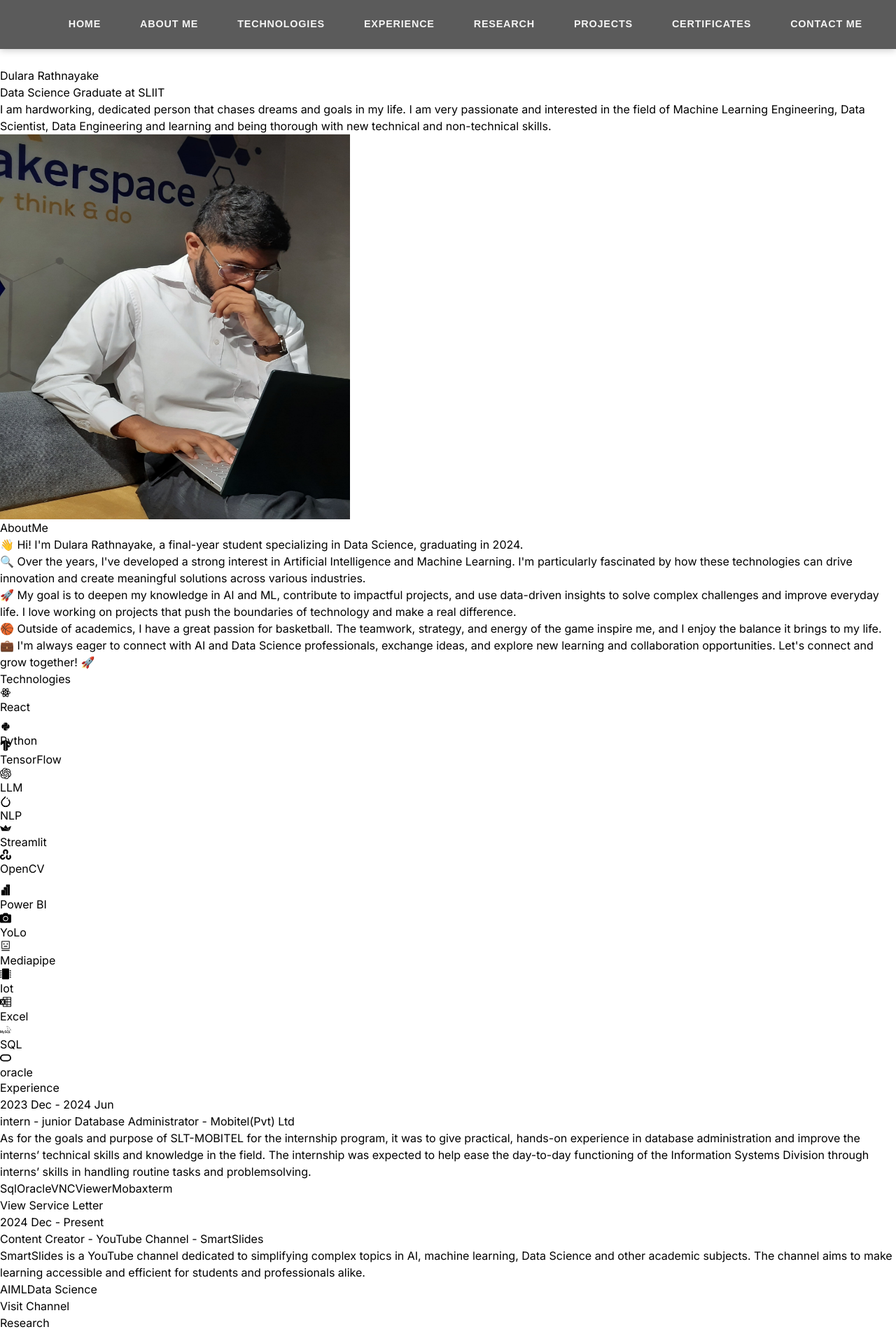
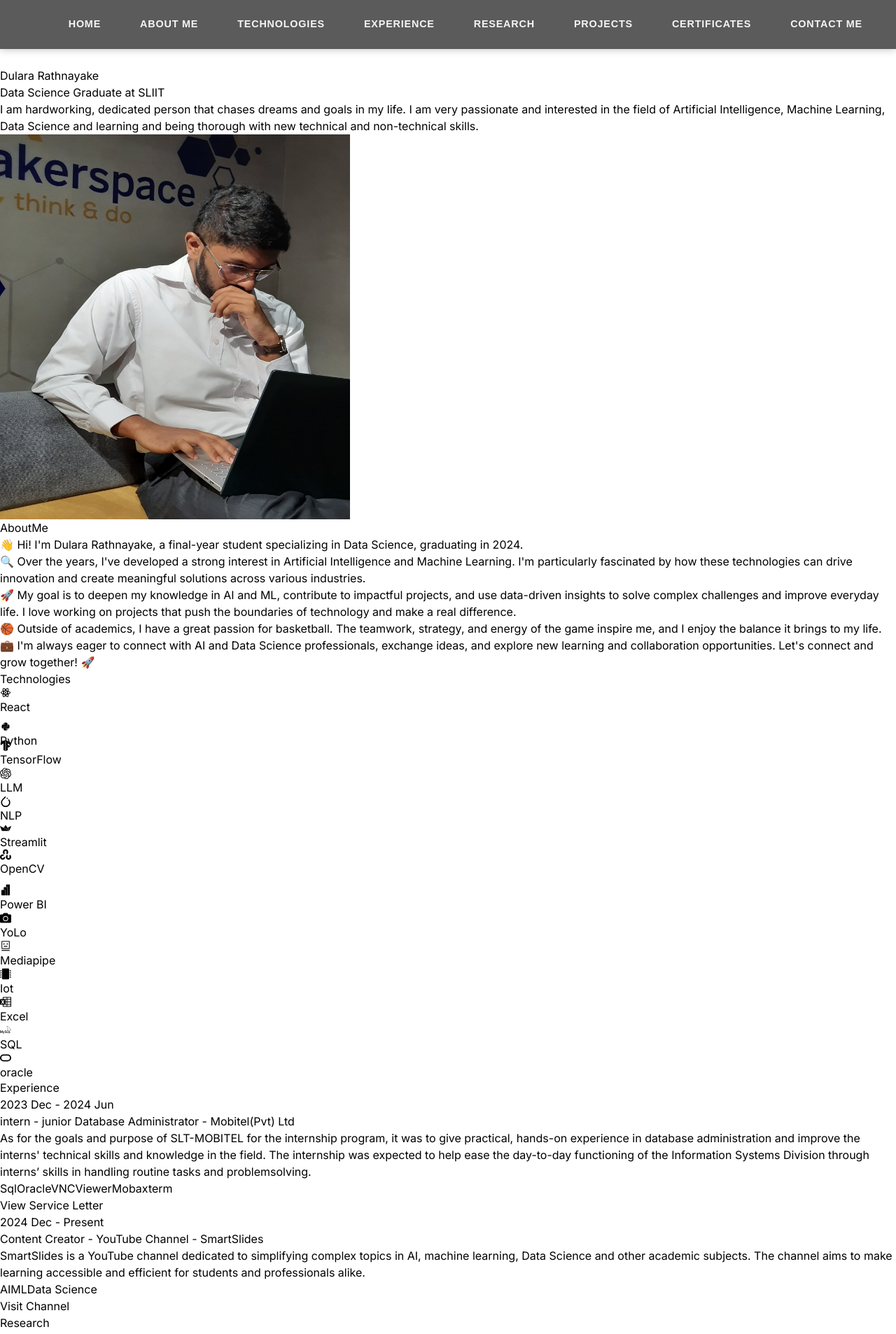
Before and after one commit to Dulara2001/Portfolio, a React (Vite) app: page / in a window 1280 px wide. Shown: the top 1906 px of the page at 70% size. Built offline with nearby package versions, Linux system fonts and the light colour scheme.

Commit message:
update contacts and hero

```diff
--- a/src/components/Contact.jsx
+++ b/src/components/Contact.jsx
@@ -1,6 +1,6 @@
 import { CONTACT } from "../constants";
 import { motion } from "framer-motion";
-import { FaLinkedin, FaGithub, FaInstagram, FaTiktok } from "react-icons/fa";
+import { FaLinkedin, FaGithub, FaInstagram, FaTiktok, FaYoutube } from "react-icons/fa";
 
 const Contact = () => {
     return (
@@ -49,13 +49,13 @@ const Contact = () => {
                 </a>
 
                 {/* Instagram Icon with Link */}
-                <a href="#" target="_blank" rel="noopener noreferrer">
+                <a href="https://www.instagram.com/smartslides.ds/profilecard/?igsh=MWRlendsdjdtYWo0MA==" target="_blank" rel="noopener noreferrer">
                     <FaInstagram />
                 </a>
 
-                {/* TikTok Icon with Link */}
-                <a href="#" target="_blank" rel="noopener noreferrer">
-                    <FaTiktok />
+                {/* Youtube Icon with Link */}
+                <a href="https://www.youtube.com/@SmartSlides-DS" target="_blank" rel="noopener noreferrer">
+                    <FaYoutube />
                 </a>
             </div>
         </div>
--- a/src/constants/index.js
+++ b/src/constants/index.js
@@ -10,7 +10,7 @@ import project9 from "../assets/projects/project-9.png";
 import Certificate1 from "../assets/certificates/certificate1.jpg";
 import Certificate2 from "../assets/certificates/certificate2.jpg";
 
-export const HERO_CONTENT = `I am hardworking, dedicated person that chases dreams and goals in my life. I am very passionate and interested in the field of Machine Learning Engineering, Data Scientist, Data Engineering and learning and being thorough with new technical and non-technical skills.`;
+export const HERO_CONTENT = `I am hardworking, dedicated person that chases dreams and goals in my life. I am very passionate and interested in the field of Artificial Intelligence, Machine Learning, Data Science and learning and being thorough with new technical and non-technical skills.`;
 
 export const ABOUT_TEXT = `👋 Hi! I'm Dulara Rathnayake, a final-year student specializing in Data Science, graduating in 2024.🔍 Over the years, I've developed a strong interest in Artificial Intelligence and Machine Learning. I'm particularly fascinated by how these technologies can drive innovation and create meaningful solutions across various industries.🚀 My goal is to deepen my knowledge in AI and ML, contribute to impactful projects, and use data-driven insights to solve complex challenges and improve everyday life. I love working on projects that push the boundaries of technology and make a real difference.🏀 Outside of academics, I have a great passion for basketball. The teamwork, strategy, and energy of the game inspire me, and I enjoy the balance it brings to my life.💼 I'm always eager to connect with AI and Data Science professionals, exchange ideas, and explore new learning and collaboration opportunities. Let's connect and grow together! 🚀`;
 
@@ -19,7 +19,7 @@ export const EXPERIENCES = [
     year: "2023 Dec - 2024 Jun",
     role: "intern - junior Database Administrator",
     company: " Mobitel(Pvt) Ltd",
-    description: `As for the goals and purpose of SLT-MOBITEL for the internship program, it was to give practical, hands-on experience in database administration and improve the interns’ technical skills and knowledge in the field. The internship was expected to help ease the day-to-day functioning of the Information Systems Division through interns’ skills in handling routine tasks and problemsolving. `,
+    description: `As for the goals and purpose of SLT-MOBITEL for the internship program, it was to give practical, hands-on experience in database administration and improve the interns' technical skills and knowledge in the field. The internship was expected to help ease the day-to-day functioning of the Information Systems Division through interns’ skills in handling routine tasks and problemsolving. `,
     technologies: ["Sql", "Oracle", "VNCViewer", "Mobaxterm"],
     downloadLink: "https://drive.google.com/file/d/175rSA_1Pn_suh_Vzy5ZShi79fyUMzT2e/view?usp=sharing"
   },
```
